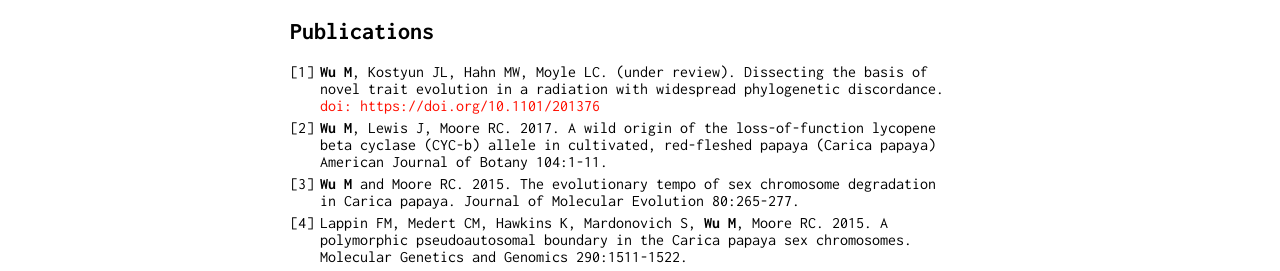
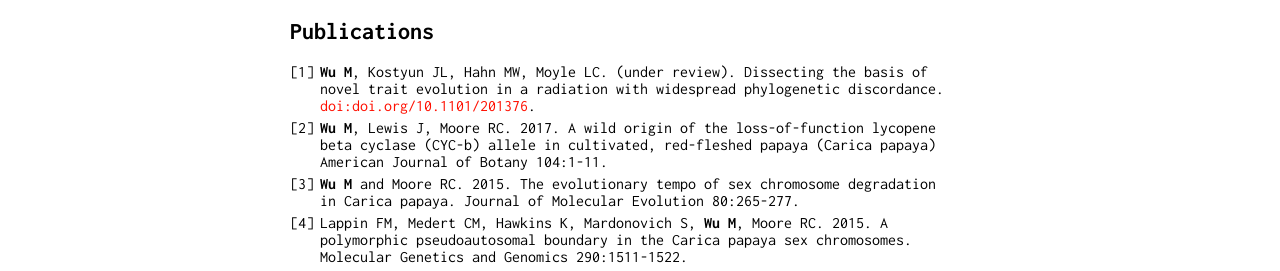
Before and after one commit to wum5/wum5.github.io, a Jekyll site: the page built from index.md, in a window 1280 px wide. Shown: the part 346-617 px from the top of the page. Built offline with Jekyll 4.4.1, drawn with Linux system fonts in a browser that asks for light colours; our own code applies the rules of GitHub Pages for plain Markdown files; some of the changed lines change nothing that is shown.

Commit message:
Update index.md

```diff
--- a/index.md
+++ b/index.md
@@ -15,7 +15,7 @@
 
 
 ## Publications
-1. **Wu M**, Kostyun JL, Hahn MW, Moyle LC. (under review). Dissecting the basis of novel trait evolution in a radiation with widespread phylogenetic discordance. [doi: https://doi.org/10.1101/201376](doi: https://doi.org/10.1101/201376)
+1. **Wu M**, Kostyun JL, Hahn MW, Moyle LC. (under review). Dissecting the basis of novel trait evolution in a radiation with widespread phylogenetic discordance. [doi:doi.org/10.1101/201376](https://doi.org/10.1101/201376).
 2. **Wu M**, Lewis J, Moore RC. 2017. A wild origin of the loss-of-function lycopene beta cyclase (CYC-b) allele in cultivated, red-fleshed papaya (Carica papaya) American Journal of Botany 104:1-11.
 3. **Wu M** and Moore RC. 2015. The evolutionary tempo of sex chromosome degradation in Carica papaya. Journal of Molecular Evolution 80:265-277.
 4. Lappin FM, Medert CM, Hawkins K, Mardonovich S, **Wu M**, Moore RC. 2015. A polymorphic pseudoautosomal boundary in the Carica papaya sex chromosomes. Molecular Genetics and Genomics 290:1511-1522.
```
